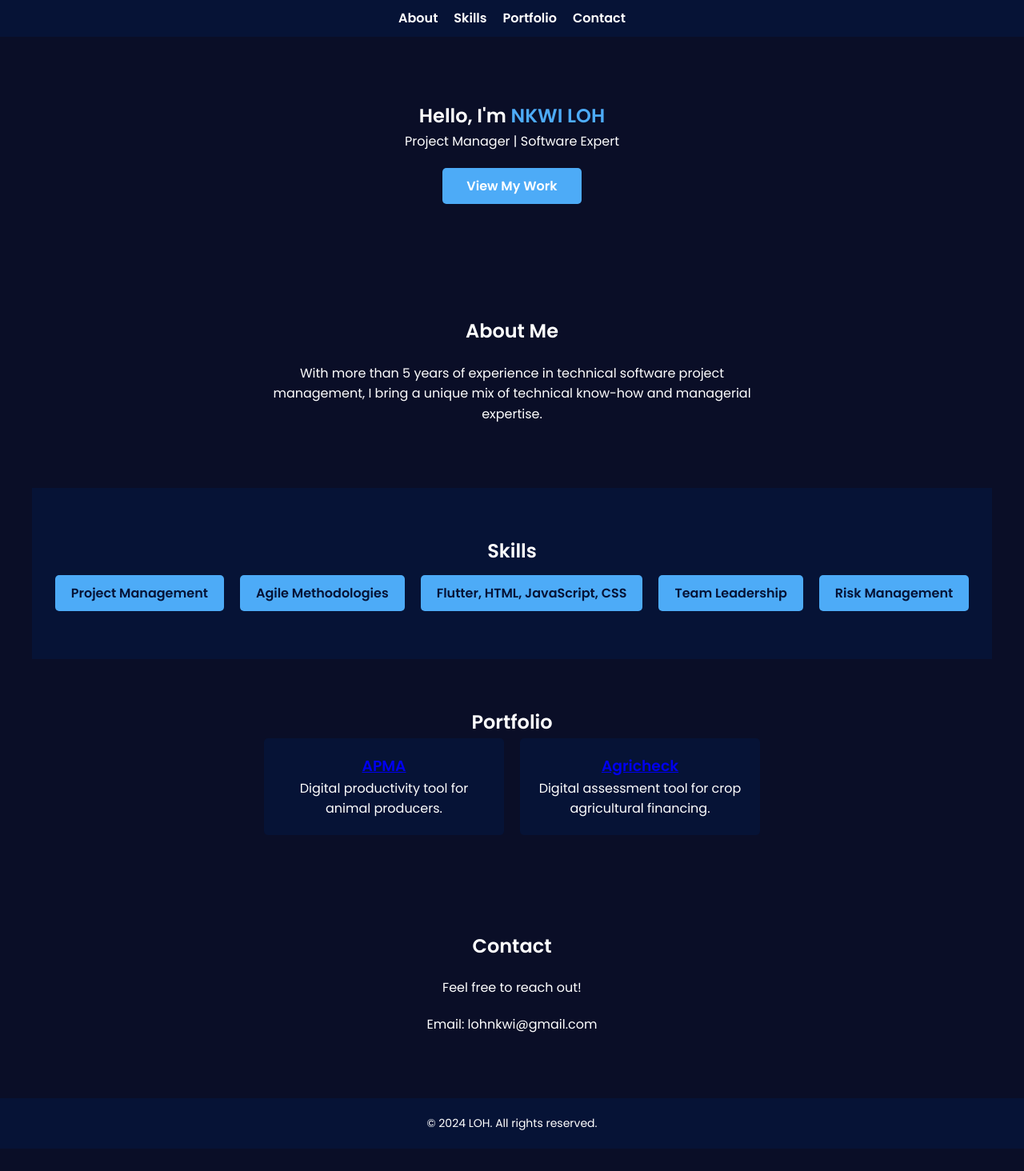
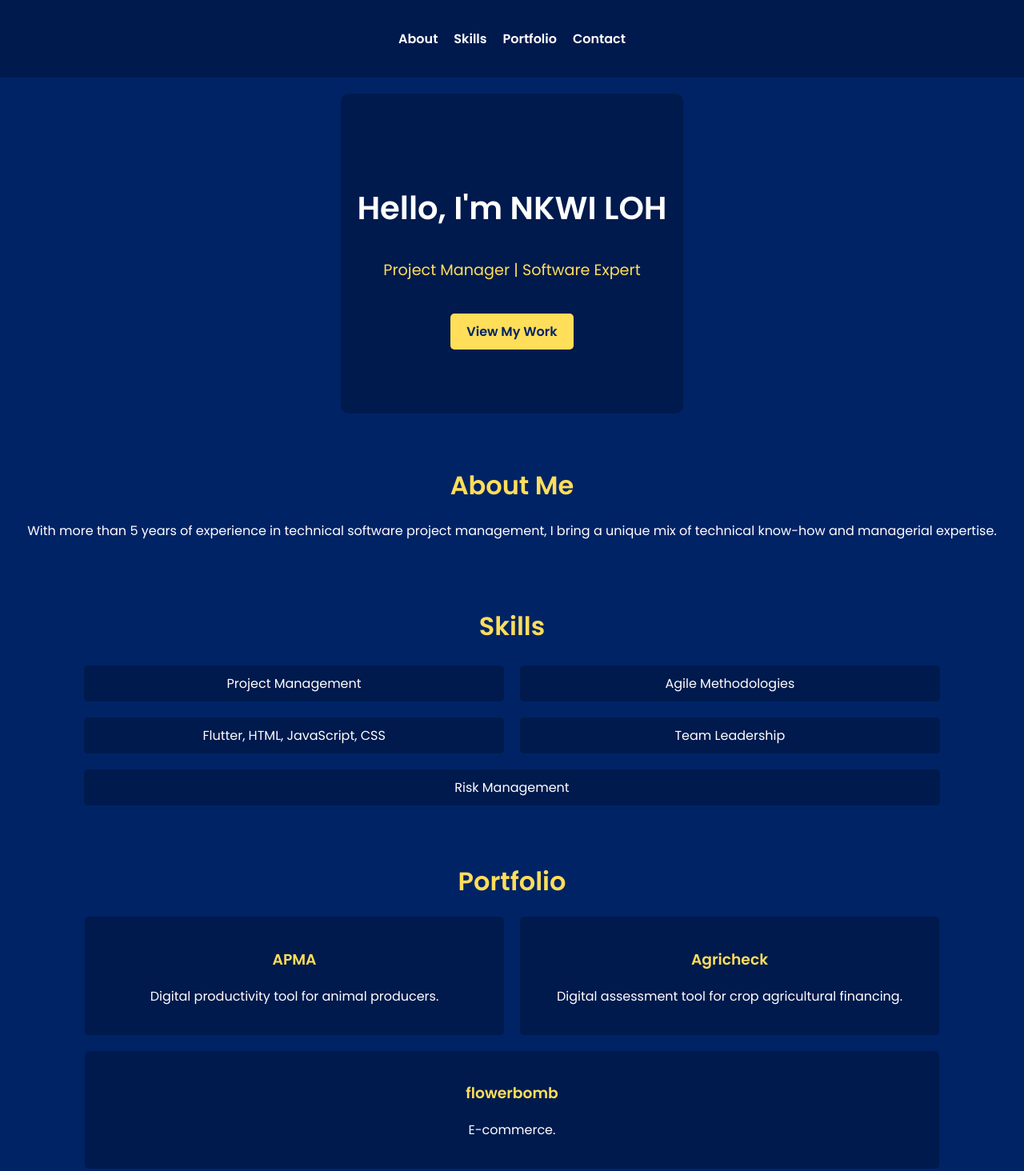
Before and after one commit to LOHRENZOEVAN/portfolio, a plain HTML site: page index.html in a window 1280 px wide. Shown: the top 1464 px of the page at 80% size. Before the commit the page ends 1436 px from the top, so only its background shows below. Drawn offline with Linux system fonts and the light colour scheme; files whose address does not match are found by name.

Commit message:
update personal site

```diff
--- a/css/style.css
+++ /dev/null
@@ -1,132 +0,0 @@
-* {
-    margin: 0;
-    padding: 0;
-    box-sizing: border-box;
-}
-
-body {
-    font-family: 'Poppins', sans-serif;
-    background-color: #0A0E27;
-    color: #ffffff;
-    line-height: 1.6;
-    display: flex;
-    flex-direction: column;
-    align-items: center;
-    justify-content: center;
-    min-height: 100vh; /* Full viewport height */
-    text-align: center; /* Centralize text across the page */
-}
-
-header {
-    background-color: #061336;
-    width: 100%;
-    padding: 10px 20px;
-    display: flex;
-    justify-content: center;
-    align-items: center;
-}
-
-.nav-links {
-    list-style-type: none;
-    display: flex;
-    gap: 20px; /* Add spacing between links */
-}
-
-.nav-links li {
-    margin: 0;
-}
-
-.nav-links a {
-    text-decoration: none;
-    color: #ffffff;
-    font-weight: 600;
-    transition: color 0.3s ease;
-}
-
-.nav-links a:hover {
-    color: #4dabf7;
-}
-
-#hero {
-    text-align: center;
-    padding: 80px 20px;
-    background-color: #0A0E27;
-}
-
-#hero h1 span {
-    color: #4dabf7;
-}
-
-.btn {
-    display: inline-block;
-    margin-top: 20px;
-    padding: 10px 30px;
-    background-color: #4dabf7;
-    color: #ffffff;
-    text-decoration: none;
-    border-radius: 5px;
-    font-weight: 600;
-}
-
-.btn:hover {
-    background-color: #77c0f9;
-}
-
-section {
-    padding: 60px 20px;
-    text-align: center;
-    width: 100%;
-    max-width: 1200px; /* Set a max-width to avoid stretching */
-    margin: 0 auto; /* Center the sections */
-}
-
-#about p, #contact p {
-    max-width: 600px;
-    margin: 20px auto;
-}
-
-#skills {
-    background-color: #061336;
-}
-
-.skill-box {
-    display: flex;
-    justify-content: center;
-    gap: 20px;
-    flex-wrap: wrap;
-}
-
-.skill {
-    background-color: #4dabf7;
-    padding: 10px 20px;
-    border-radius: 5px;
-    color: #061336;
-    font-weight: 600;
-    margin-top: 10px;
-}
-
-#portfolio .projects {
-    display: flex;
-    justify-content: center;
-    gap: 20px;
-    flex-wrap: wrap;
-}
-
-.project {
-    background-color: #061336;
-    padding: 20px;
-    border-radius: 5px;
-    width: 300px;
-}
-
-footer {
-    background-color: #061336;
-    text-align: center;
-    padding: 20px;
-    width: 100%; /* Ensure footer stretches across the entire width */
-}
-
-footer p {
-    color: #ffffff;
-    font-size: 14px;
-}
--- a/index.html
+++ b/index.html
@@ -5,7 +5,7 @@
     <meta name="viewport" content="width=device-width, initial-scale=1.0">
     <meta http-equiv="X-UA-Compatible" content="ie=edge">
     <title>Nkwi Loh</title>
-    <link rel="stylesheet" href="css/style.css">
+    <link rel="stylesheet" href="styles.css">
     <link rel="preconnect" href="https://fonts.googleapis.com">
     <link rel="preconnect" href="https://fonts.gstatic.com" crossorigin>
     <link href="https://fonts.googleapis.com/css2?family=Poppins:wght@300;400;600&display=swap" rel="stylesheet">
@@ -55,6 +55,10 @@
                 <h3><a href="https://agricheck.vercel.app/" target="_blank">Agricheck</a></h3>
                 <p>Digital assessment tool for crop agricultural financing.</p>
             </div>
+            <div class="project">
+                <h3><a href="http://flowerbombhairstyling.ca/" target="_blank">flowerbomb</a></h3>
+                <p>E-commerce.</p>
+            </div>
         </div>
     </section>
 
--- a/js/script.js
+++ /dev/null
@@ -1,9 +0,0 @@
-document.querySelectorAll('a[href^="#"]').forEach(anchor => {
-    anchor.addEventListener('click', function (e) {
-        e.preventDefault();
-
-        document.querySelector(this.getAttribute('href')).scrollIntoView({
-            behavior: 'smooth'
-        });
-    });
-});
--- /dev/null
+++ b/styles.css
@@ -0,0 +1,140 @@
+/* styles.css */
+
+body {
+    font-family: 'Poppins', sans-serif;
+    background-color: #002366; /* Dark Blue */
+    color: #ffffff;
+    margin: 0;
+    padding: 0;
+    display: flex;
+    flex-direction: column;
+    align-items: center;
+    justify-content: center;
+}
+
+header {
+    background-color: #001a4d; /* Darker shade of blue */
+    color: #ffffff;
+    width: 100%;
+    text-align: center;
+    padding: 20px 0;
+}
+
+nav {
+    display: flex;
+    justify-content: center;
+    gap: 20px;
+}
+
+nav ul {
+    list-style: none;
+    padding: 0;
+    display: flex;
+    gap: 20px;
+}
+
+nav li {
+    margin: 0;
+}
+
+nav a {
+    color: #ffffff;
+    text-decoration: none;
+    font-weight: 600;
+}
+
+nav a:hover {
+    color: #ffde59; /* Yellow accent on hover */
+}
+
+main {
+    width: 100%;
+    text-align: center;
+    padding: 20px;
+}
+
+section {
+    margin: 20px 0;
+    text-align: center;
+}
+
+section#hero {
+    background-color: #001a4d; /* Darker shade of blue */
+    padding: 80px 20px;
+    border-radius: 10px;
+}
+
+section#hero h1 {
+    font-size: 2.5em;
+    color: #ffffff;
+}
+
+section#hero p {
+    font-size: 1.2em;
+    color: #ffde59; /* Yellow accent */
+}
+
+section#hero .btn {
+    display: inline-block;
+    padding: 10px 20px;
+    color: #002366;
+    background-color: #ffde59; /* Yellow Button */
+    text-decoration: none;
+    font-weight: 600;
+    border-radius: 5px;
+    margin-top: 20px;
+}
+
+section h2 {
+    font-size: 2em;
+    margin-bottom: 20px;
+    color: #ffde59; /* Yellow accent */
+}
+
+section p, section ul, section li {
+    color: #ffffff;
+}
+
+section#skills .skill-box {
+    display: flex;
+    flex-wrap: wrap;
+    gap: 10px;
+    justify-content: center;
+}
+
+section#skills .skill {
+    background-color: #001a4d; /* Darker shade of blue */
+    padding: 10px 15px;
+    border-radius: 5px;
+    margin: 5px;
+    flex: 1 1 calc(33.333% - 20px);
+    text-align: center;
+}
+
+section#portfolio .projects {
+    display: flex;
+    flex-wrap: wrap;
+    gap: 20px;
+    justify-content: center;
+}
+
+section#portfolio .project {
+    background-color: #001a4d; /* Darker shade of blue */
+    padding: 20px;
+    border-radius: 5px;
+    flex: 1 1 calc(33.333% - 20px);
+    text-align: center;
+}
+
+section#portfolio .project h3 a {
+    color: #ffde59; /* Yellow accent */
+    text-decoration: none;
+}
+
+footer {
+    background-color: #001a4d; /* Darker shade of blue */
+    color: #ffffff;
+    text-align: center;
+    padding: 10px 0;
+    width: 100%;
+}
```
